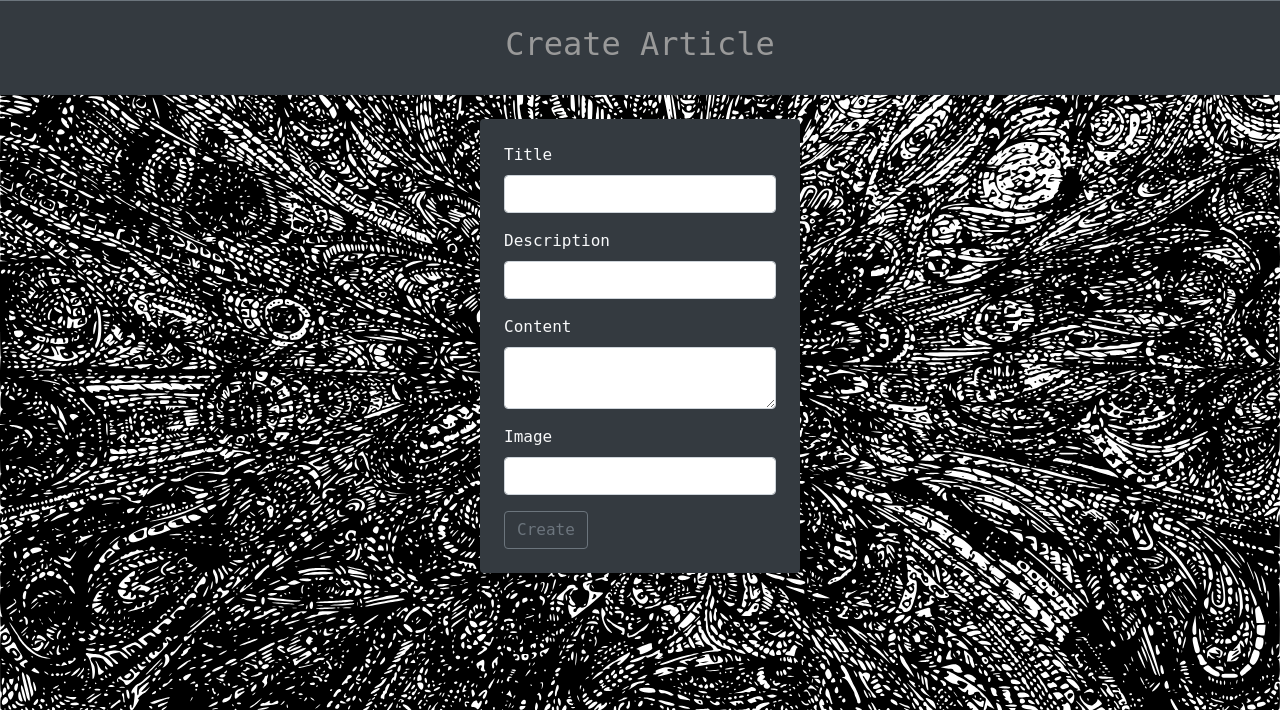
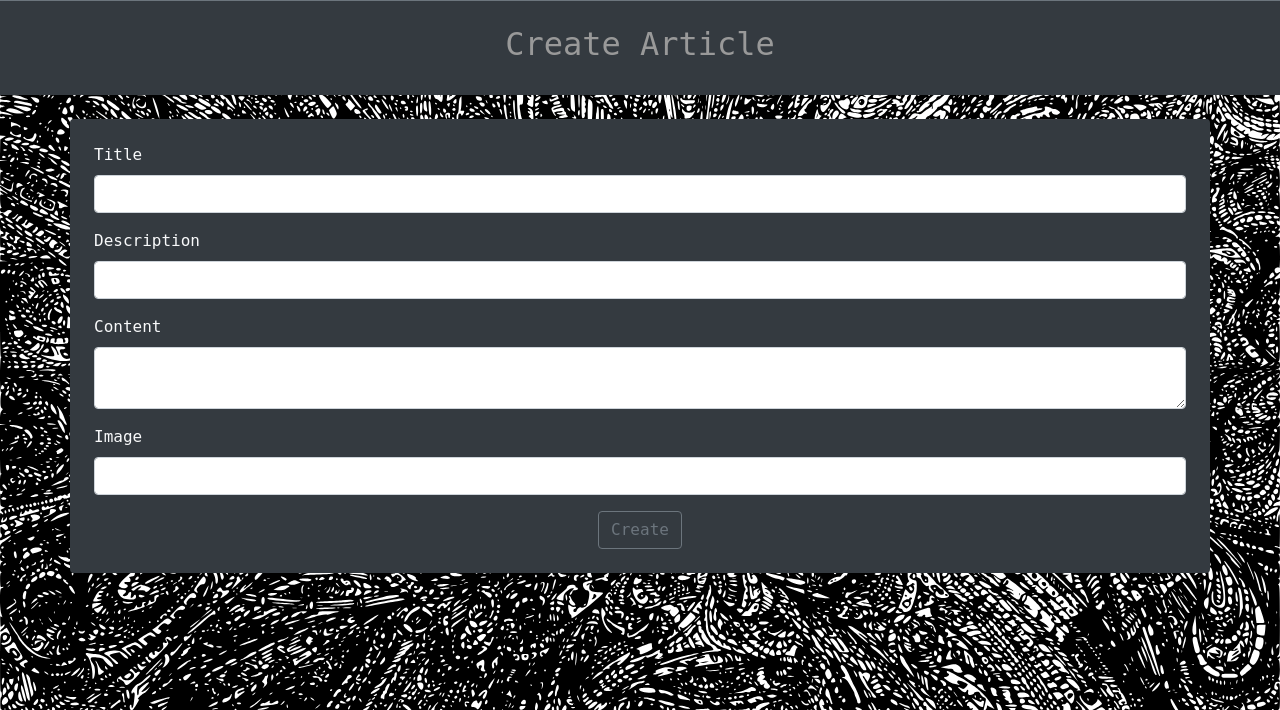
Before and after one commit to dildeolupbiten/dildeolupbiten, a Flask app: page /article/create in a window 1280 px wide. Shown: the part 90-800 px from the top of the page. Run offline with Flask 3, Linux system fonts and the light colour scheme; the visitor is signed in with stand-in values (Sample User, id 1); some libraries are stand-ins or nearby versions.

Commit message:
Update form.html

```diff
--- a/dildeolupbiten/templates/form.html
+++ b/dildeolupbiten/templates/form.html
@@ -2,9 +2,14 @@
 <div class="my-4">
     <form method="POST" enctype="multipart/form-data" class="d-flex justify-content-center">
         {{ form.hidden_tag() }}
-        <div class="rounded p-4 bg-dark text-light w-25">
+        {% if title == "Create Article" %}
+            {% set cls = "rounded p-4 bg-dark text-light container" %}
+        {% else %}
+            {% set cls = "rounded p-4 bg-dark text-light" %}
+        {% endif %}
+        <div class="{{ cls }}">
             {% for name, column in zip(names, columns) %}
-                <div class="form-group w-100">
+                <div id="content-{{ name }}" class="form-group w-100">
                     <div>{{ column.label() }}</div>
                     <div>{{ column() }}</div>
                     <script>
@@ -12,7 +17,7 @@
                     </script>
                 </div>
             {% endfor %}
-            <div>
+            <div class="d-flex">
                 <div>
                     {% if title == "Login" %}
                         {{ form.remember() }}
@@ -22,10 +27,10 @@
                 <div class="d-flex mx-auto justify-content-between">
                     <div>{{ form.submit() }}</div>
                     <script>
-                        document.getElementById("submit").className = "btn btn-outline-secondary";
+                        document.getElementById("submit").className = "btn btn-outline-secondary mx-2";
                     </script>
                     {% if title == "Account" %}
-                        <a class="btn btn-outline-secondary" href="{{ url_for('users.delete_user', username=current_user.username) }}">Delete</a>
+                        <a class="btn btn-outline-secondary mx-2" href="{{ url_for('users.delete_user', username=current_user.username) }}">Delete</a>
                     {% endif %}
                 </div>
             </div>
```
